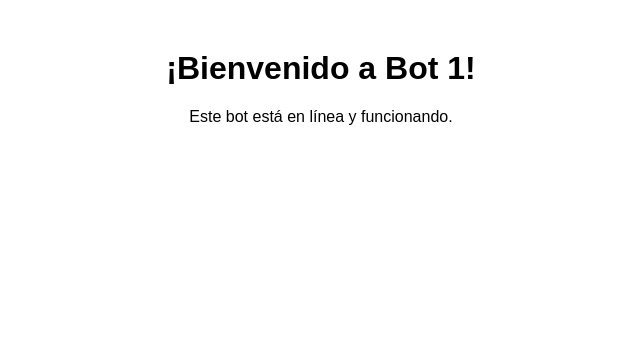
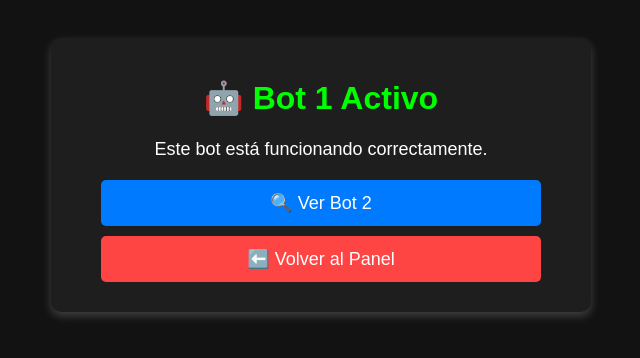
Before and after one commit to n14-py/bot1, a website: page index.html in a window 1280 px wide. Shown: the whole page, without its empty margins (319-959 px from the left). Drawn offline with Linux system fonts and the light colour scheme.

Commit message:
Update index.html

```diff
--- a/index.html
+++ b/index.html
@@ -3,17 +3,68 @@
 <head>
     <meta charset="UTF-8">
     <meta name="viewport" content="width=device-width, initial-scale=1.0">
-    <title>Bot 1</title>
+    <title>Bot 1 - Panel</title>
     <style>
         body {
             font-family: Arial, sans-serif;
             text-align: center;
-            margin: 50px;
+            background-color: #121212;
+            color: white;
+            padding: 30px;
+        }
+        .container {
+            max-width: 500px;
+            margin: auto;
+            padding: 20px;
+            border-radius: 10px;
+            background: #1e1e1e;
+            box-shadow: 0px 4px 10px rgba(255, 255, 255, 0.2);
+        }
+        h1 {
+            font-size: 32px;
+            color: #00ff00;
+        }
+        p {
+            font-size: 18px;
+            margin-bottom: 20px;
+        }
+        .btn {
+            display: block;
+            margin: 10px auto;
+            padding: 12px 20px;
+            font-size: 18px;
+            color: white;
+            background: #007bff;
+            border: none;
+            border-radius: 5px;
+            cursor: pointer;
+            text-decoration: none;
+            transition: 0.3s;
+            width: 80%;
+        }
+        .btn:hover {
+            background: #0056b3;
+        }
+        .btn.red {
+            background: #ff4444;
+        }
+        .btn.red:hover {
+            background: #cc0000;
         }
     </style>
 </head>
 <body>
-    <h1>¡Bienvenido a Bot 1!</h1>
-    <p>Este bot está en línea y funcionando.</p>
+
+    <div class="container">
+        <h1>🤖 Bot 1 Activo</h1>
+        <p>Este bot está funcionando correctamente.</p>
+
+        <!-- Botón para ver Bot 2 -->
+        <a href="https://bot2-hpse.onrender.com/" class="btn">🔍 Ver Bot 2</a>
+
+        <!-- Botón para volver al panel -->
+        <a href="https://relaxstationbot.onrender.com/" class="btn red">⬅️ Volver al Panel</a>
+    </div>
+
 </body>
 </html>
```
